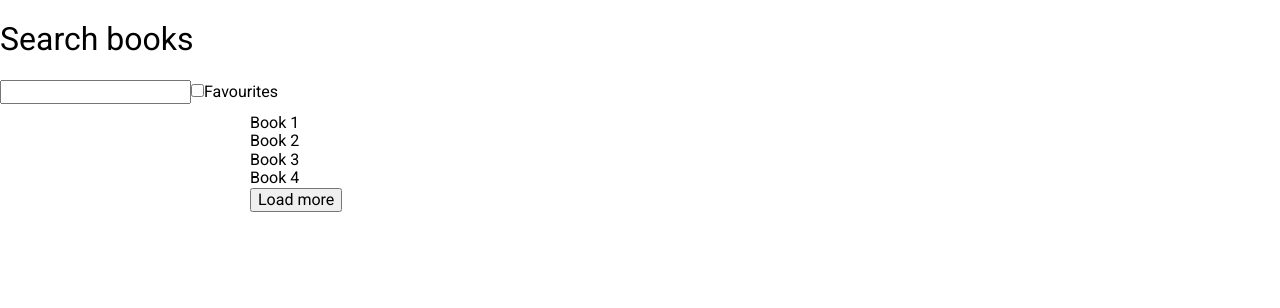
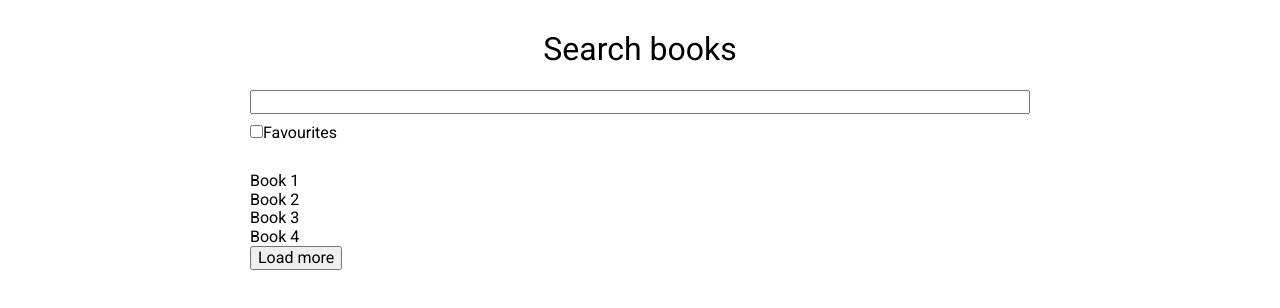
Before and after one commit to TiagoFuelber/search-books, a React app: page / in a window 1280 px wide. Shown: the top 308 px of the page. Built offline with nearby package versions, Linux system fonts and the light colour scheme.

Commit message:
Add Header component

```diff
--- a/src/App.jsx
+++ b/src/App.jsx
@@ -1,22 +1,13 @@
 import React from 'react';
 import { Normalize } from 'styled-normalize';
-import { GlobalStyle, Container } from './view';
+import { GlobalStyle, Container, Header } from './view';
 
 const App = () => (
   <>
     <Normalize />
     <GlobalStyle />
-    <header>
-      <h1>Search books</h1>
-      <div>
-        <input type="search" />
-        <label htmlFor="favourites">
-          <input name="favourites" type="checkbox" />
-          Favourites
-        </label>
-      </div>
-    </header>
     <Container>
+      <Header />
       <div className="book">Book 1</div>
       <div className="book">Book 2</div>
       <div className="book">Book 3</div>
--- /dev/null
+++ b/src/view/header/Header.jsx
@@ -0,0 +1,15 @@
+import React from 'react';
+import { StyledHeader } from './StyledHeader';
+
+export const Header = () => (
+  <StyledHeader>
+    <h1 className="title">Search books</h1>
+    <div className="actions">
+      <input className="search" type="search" />
+      <label className="favourites" htmlFor="favourites">
+        <input id="favourites" name="favourites" type="checkbox" />
+        Favourites
+      </label>
+    </div>
+  </StyledHeader>
+);
--- /dev/null
+++ b/src/view/header/StyledHeader.jsx
@@ -0,0 +1,18 @@
+import Styled from 'styled-components';
+
+export const StyledHeader = Styled.header`
+  margin-bottom: 30px;
+
+  .title {
+    text-align: center;
+  }
+
+  .actions {
+    display: flex;
+    flex-direction: column;
+  }
+
+  .search {
+    margin-bottom: 10px;
+  }
+`;
--- a/src/view/index.js
+++ b/src/view/index.js
@@ -1,2 +1,3 @@
 export * from './ui/styles/GlobalStyle';
 export * from './ui/Container';
+export * from './header/Header';
```
